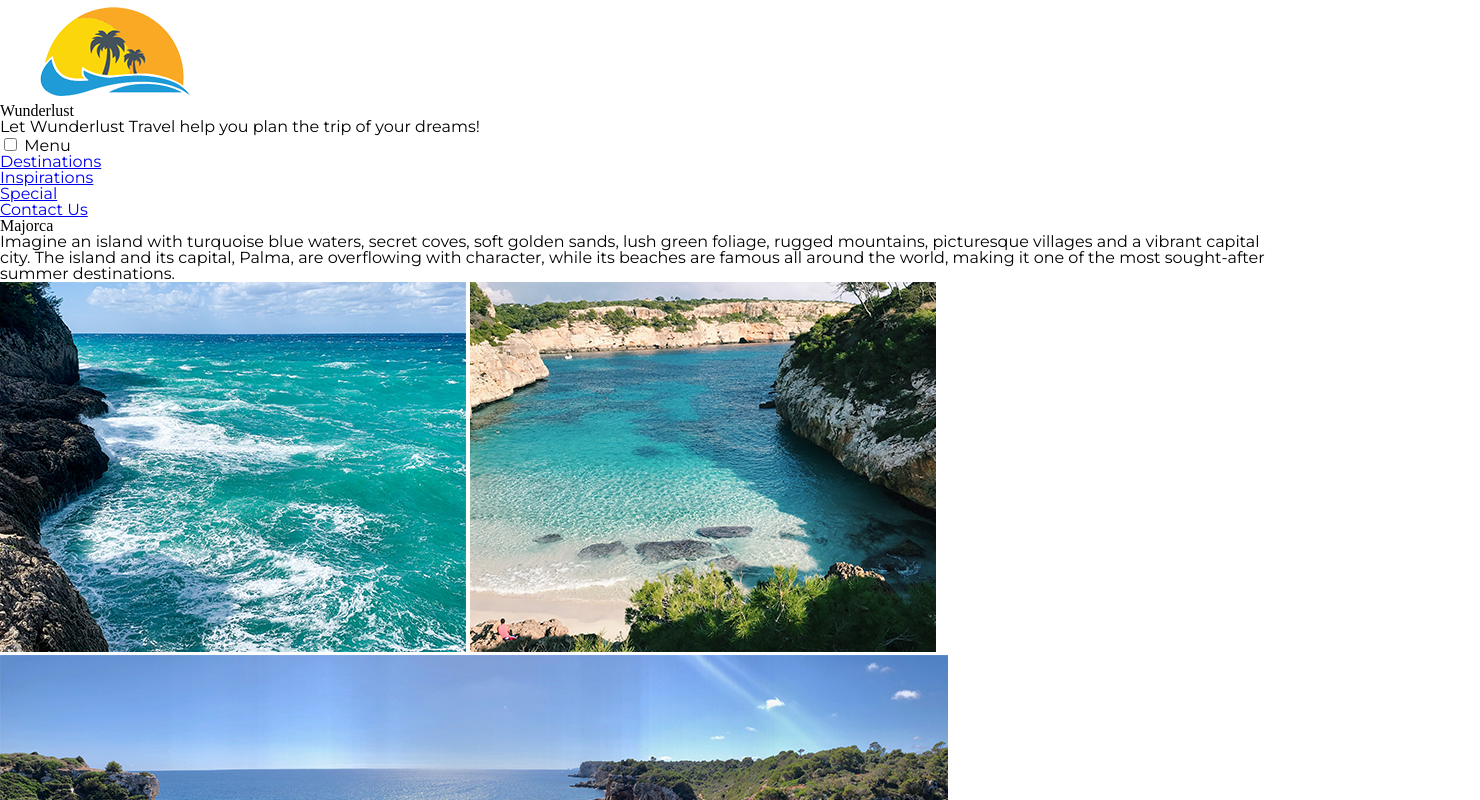
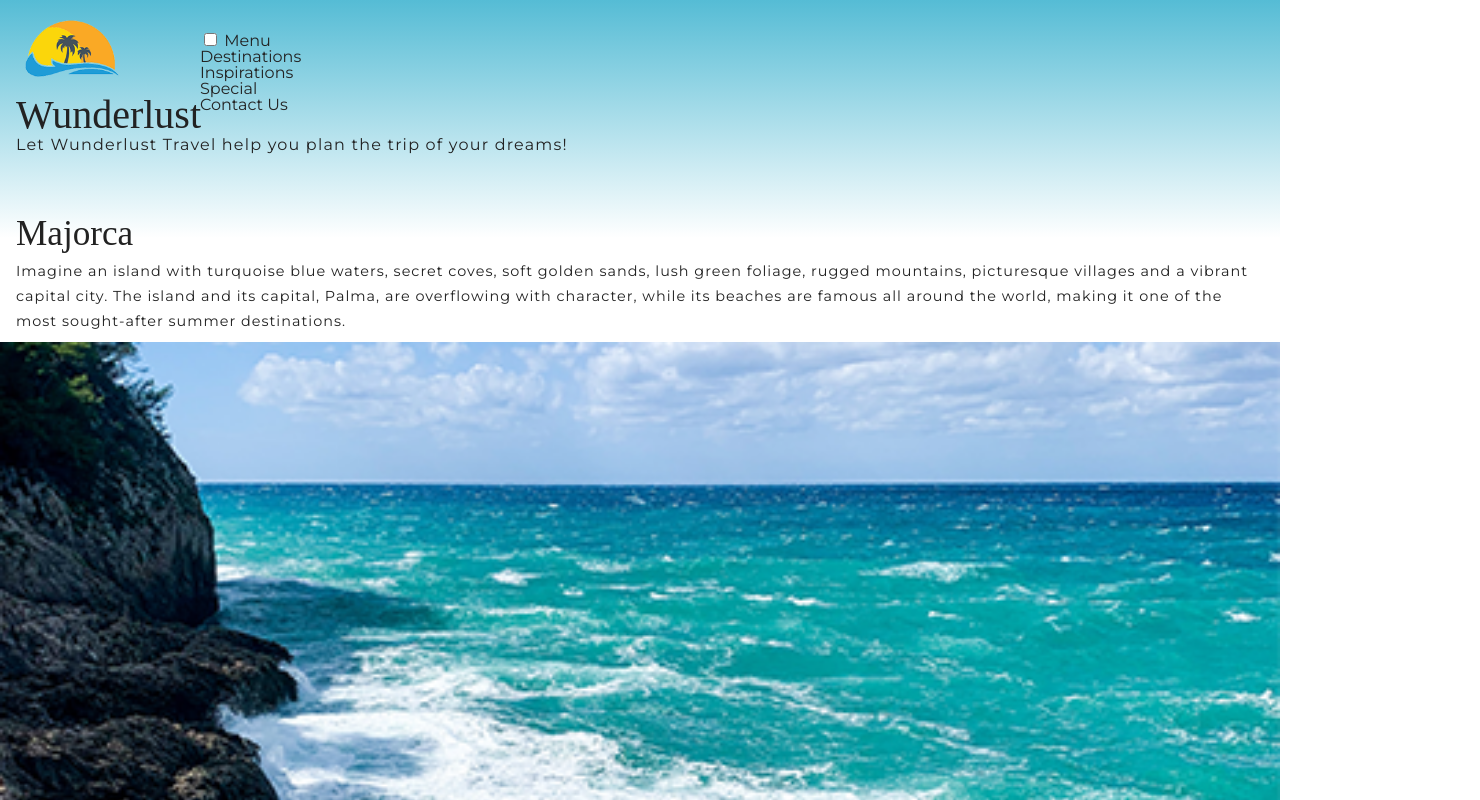
Before and after one commit to erodr231/wunderlust, a plain HTML site: page wunderlust-majorca.html in a window 1280 px wide. Shown: the top 800 px of the page, 1480 px wide, since content can reach past the window. Drawn offline with Linux system fonts and the light colour scheme; a web font is replaced by a local one.

Commit message:
header and intro

```diff
--- a/styles.css
+++ b/styles.css
@@ -54,15 +54,20 @@ table {
     --yellow: #F6D64A;
     --teal: #55BCD5;
     --purple: #9B26B0;
-    --blue: #499BD2
+    --blue: #499BD2;
     --darkgray: #222222;
     --lightgray: #EAEAEA;
     --white: #FFFFFF;
     --black: #000000;
 }
 
+body{
+    color: var(--darkgray);
+}
+
 h1, h2, h3{
     font-family: 'Molle', serif;
+
 }
 
 h4, p, q, small, nav, button, form{
@@ -88,6 +93,75 @@ h4, p, q, small, nav, button, form{
     overflow:hidden;
 }
 
+header{
+    background-image: linear-gradient(var(--teal), var(--white));
+}
+
+h1{
+    font-size: 2.5em;
+    padding: 0 1rem;
+}
+
+#logo img{
+    display: block;
+    width: 9rem;
+    height: auto;
+    padding: 1rem 0;
+}
+
+header p{
+    letter-spacing: 1.2px;
+    line-height: 20px;
+    padding: 0 1rem;
+}
+
+#menu-toggle{
+    display: block;
+    position: relative;
+    top: -125px;
+    left: 200px;
+    z-index: 1;
+    user-select: none;
+}
+
+#menu-toggle a{
+    text-decoration: none;
+    color: #232323;
+    transition: color 0.3s ease;
+}
+
+#main-content{
+    position: relative;
+    top: -30px;
+}
+
+h2 {
+    font-size: 2.2rem;
+    padding: .5rem 1rem;
+}
+
+#intro p{
+    padding: 0 1rem;
+    line-height: 25px;
+    letter-spacing: 1px;
+    font-size: .9rem;
+}
+
+#img-grid{
+    display: grid;
+    grid-gap: 1rem;
+    grid-template-columns: 1fr;
+    padding: .5rem 0;
+}
+
+#img-grid img{
+    width: 100%;
+    height: auto;
+}
+
+#plan{
+    background-color: var(--yellow);
+}
 /*medium screen*/
 @media screen and (min-width: 600px){
 
```
Also changed, not shown: wunderlust-majorca.html (line endings or trailing spaces).
